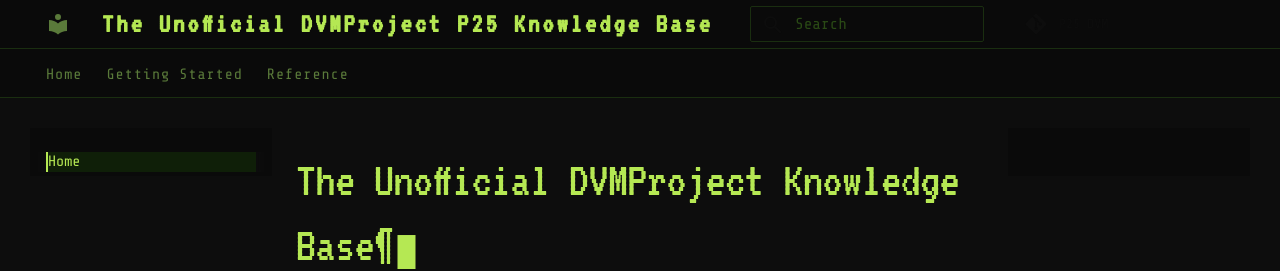
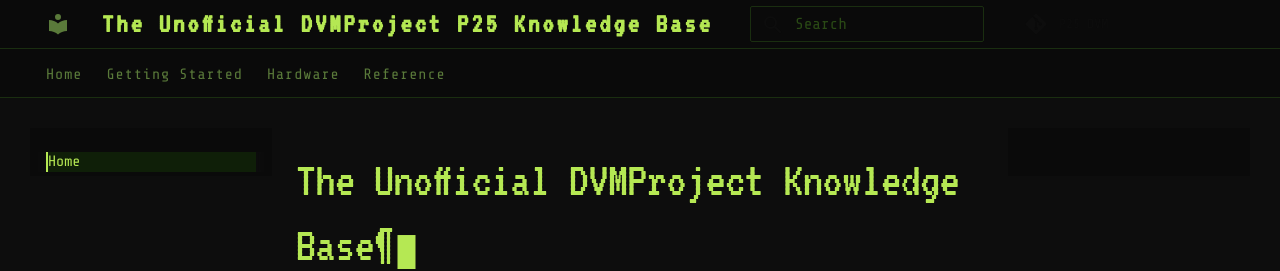
Before and after one commit to p25-dvm/p25-dvm.github.io, an MkDocs documentation site: the page built from docs/index.md, in a window 1280 px wide. Shown: the top 271 px of the page. Built offline with MkDocs 1.6.1 and Material for MkDocs 9.7.7, drawn with Linux system fonts in a browser that asks for light colours.

Commit message:
Update mkdocs.yml

```diff
--- a/mkdocs.yml
+++ b/mkdocs.yml
@@ -34,6 +34,7 @@
       - Introduction: getting-started/introduction.md
       - Installation: getting-started/installation.md
       - Quick Start: getting-started/quickstart.md
+  - Hardware: hardware/hardware.md
   - Reference:
       - API: reference/api.md
       - Configuration: reference/configuration.md
```
